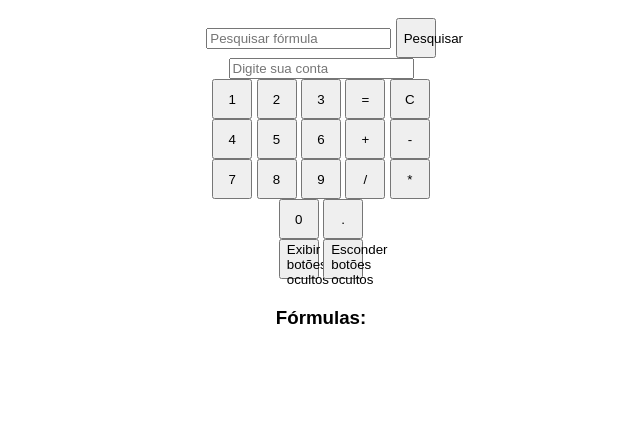
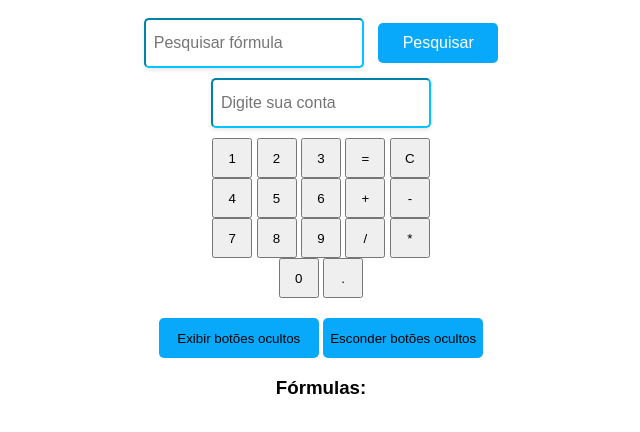
Before and after one commit to leandrocontato/calculadora, a plain HTML site: page index.html in a window 1280 px wide. Shown: the part 70-502 px from the top of the page, without its empty margins (319-959 px from the left). Drawn offline with Linux system fonts and the light colour scheme.

Commit message:
estilizando

```diff
--- a/index.html
+++ b/index.html
@@ -17,7 +17,7 @@
         <button id="botao-pesquisar" onclick="searchFormula()">Pesquisar</button>
     </div>
     <div>
-        <input type="text" id="display" placeholder="Digite sua conta">
+        <input type="text" id="display" class="display" placeholder="Digite sua conta">
     </div>
     <div>
         <button onclick="appendToDisplay('1')">1</button>
@@ -44,16 +44,16 @@
         <button onclick="appendToDisplay('0')">0</button>
         <button onclick="appendToDisplay('.')">.</button>
     </div>
-    <div>
+    <div class="button-container">
         <button onclick="showHiddenButtons()">Exibir botões ocultos</button>
         <button onclick="hideHiddenButtons()">Esconder botões ocultos</button>
+    </div>
     <div id="hidden-buttons">
         <button onclick="calculatePower()">x²</button>
         <button onclick="calculateSquareRoot()">√</button>
         <button onclick="appendToDisplay('(')">(</button>
         <button onclick="appendToDisplay(')')">)</button>
         <button onclick="calculateFactorial()">!</button>
-        </div>
     </div>
     <div>
         <h3>Fórmulas:</h3>
--- a/style.css
+++ b/style.css
@@ -42,7 +42,6 @@ h1 {
     font-size: 20px;
 }
 
-
 .buttons {
     display: grid;
     grid-template-columns: repeat(4, 1fr);
@@ -73,3 +72,51 @@ button {
     background-color: #999;
     color: #fff;
 }
+
+#formula-search {
+    width: 200px;
+    height: 30px;
+    padding: 8px;
+    font-size: 16px;
+    border-radius: 5px;
+    box-shadow: 0px 2px 4px rgba(0, 0, 0, 0.1);
+    border-color: rgb(0, 195, 255);
+}
+
+.display {
+    margin-top: 10px;
+    margin-bottom: 10px;
+    width: 200px;
+    border-color: rgb(0, 195, 255);
+    height: 30px;
+    padding: 8px;
+    font-size: 16px;
+    border-radius: 5px;
+    box-shadow: 0px 2px 4px rgba(0, 0, 0, 0.1);
+}
+
+#botao-pesquisar {
+    margin-left: 10px;
+    width: 120px;
+    height: 40px;
+    font-size: 16px;
+    color: #fff;
+    background-color: #08a9fa;
+    border: none;
+    border-radius: 5px;
+    cursor: pointer;
+    transition: background-color 0.3s, color 0.3s;
+}
+
+.button-container {
+    margin-top: 20px;
+}
+
+.button-container button {
+    width: 160px;
+    height: 40px;
+    background-color: #08a9fa;
+    border: none;
+    border-radius: 5px;
+    cursor: pointer;
+}
```
Lines whose indentation alone changed are shown as unchanged.
